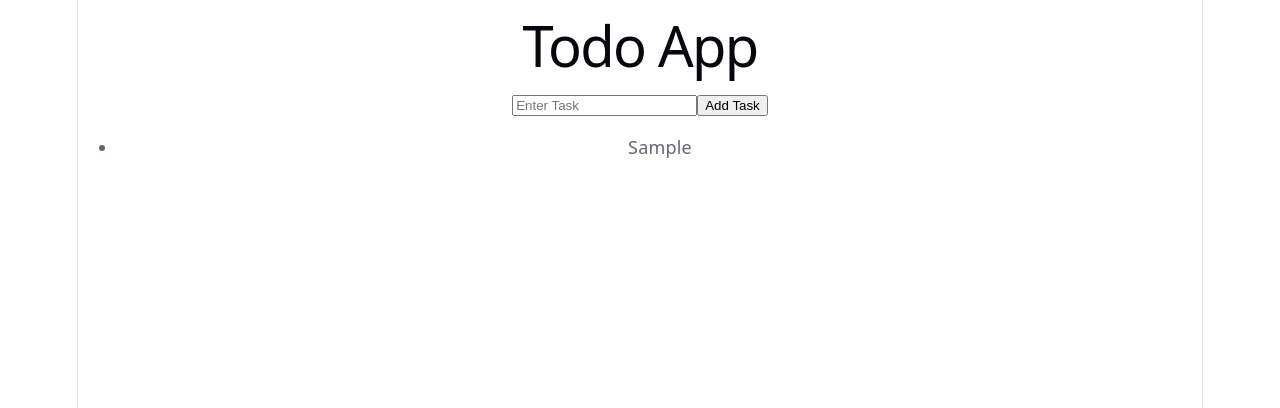
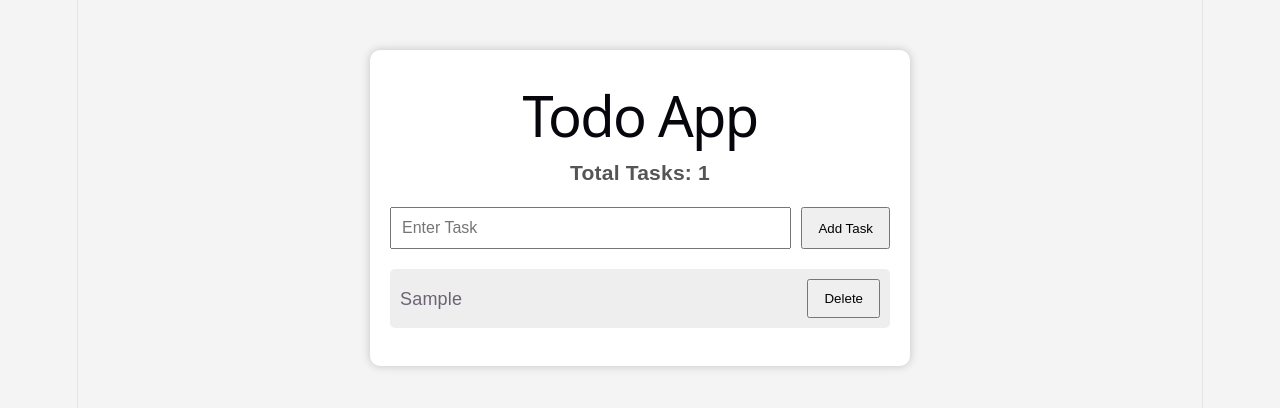
Before and after one commit to aryansingh2k3/Todo-App, a React (Vite) app: page / in a window 1280 px wide. Both pictures are taken after typing "Sample" into the empty fields and a click on the button "Add Task". Shown: the top 408 px of the page. Built offline with nearby package versions, Linux system fonts and the light colour scheme.

Commit message:
Add delete task, task counter and improve Todo App UI

```diff
--- a/src/App.css
+++ b/src/App.css
@@ -1,184 +1,65 @@
-.counter {
-  font-size: 16px;
-  padding: 5px 10px;
-  border-radius: 5px;
-  color: var(--accent);
-  background: var(--accent-bg);
-  border: 2px solid transparent;
-  transition: border-color 0.3s;
-  margin-bottom: 24px;
-
-  &:hover {
-    border-color: var(--accent-border);
-  }
-  &:focus-visible {
-    outline: 2px solid var(--accent);
-    outline-offset: 2px;
-  }
+body {
+  margin: 0;
+  font-family: Arial, Helvetica, sans-serif;
+  background-color: #f4f4f4;
 }
 
-.hero {
-  position: relative;
-
-  .base,
-  .framework,
-  .vite {
-    inset-inline: 0;
-    margin: 0 auto;
-  }
-
-  .base {
-    width: 170px;
-    position: relative;
-    z-index: 0;
-  }
-
-  .framework,
-  .vite {
-    position: absolute;
-  }
-
-  .framework {
-    z-index: 1;
-    top: 34px;
-    height: 28px;
-    transform: perspective(2000px) rotateZ(300deg) rotateX(44deg) rotateY(39deg)
-      scale(1.4);
-  }
-
-  .vite {
-    z-index: 0;
-    top: 107px;
-    height: 26px;
-    width: auto;
-    transform: perspective(2000px) rotateZ(300deg) rotateX(40deg) rotateY(39deg)
-      scale(0.8);
-  }
+.container {
+  width: 500px;
+  margin: 50px auto;
+  background: white;
+  padding: 20px;
+  border-radius: 10px;
+  box-shadow: 0px 0px 10px rgba(0, 0, 0, 0.2);
 }
 
-#center {
-  display: flex;
-  flex-direction: column;
-  gap: 25px;
-  place-content: center;
-  place-items: center;
-  flex-grow: 1;
-
-  @media (max-width: 1024px) {
-    padding: 32px 20px 24px;
-    gap: 18px;
-  }
+h1 {
+  text-align: center;
 }
 
-#next-steps {
-  display: flex;
-  border-top: 1px solid var(--border);
-  text-align: left;
-
-  & > div {
-    flex: 1 1 0;
-    padding: 32px;
-    @media (max-width: 1024px) {
-      padding: 24px 20px;
-    }
-  }
-
-  .icon {
-    margin-bottom: 16px;
-    width: 22px;
-    height: 22px;
-  }
-
-  @media (max-width: 1024px) {
-    flex-direction: column;
-    text-align: center;
-  }
+h3 {
+  text-align: center;
+  color: #555;
 }
 
-#docs {
-  border-right: 1px solid var(--border);
-
-  @media (max-width: 1024px) {
-    border-right: none;
-    border-bottom: 1px solid var(--border);
-  }
+.input-section {
+  display: flex;
+  justify-content: center;
+  gap: 10px;
+  margin: 20px 0;
 }
 
-#next-steps ul {
+input {
+  flex: 1;
+  padding: 10px;
+  font-size: 16px;
+}
+
+button {
+  padding: 10px 15px;
+  cursor: pointer;
+}
+
+ul {
   list-style: none;
   padding: 0;
-  display: flex;
-  gap: 8px;
-  margin: 32px 0 0;
-
-  .logo {
-    height: 18px;
-  }
-
-  a {
-    color: var(--text-h);
-    font-size: 16px;
-    border-radius: 6px;
-    background: var(--social-bg);
-    display: flex;
-    padding: 6px 12px;
-    align-items: center;
-    gap: 8px;
-    text-decoration: none;
-    transition: box-shadow 0.3s;
-
-    &:hover {
-      box-shadow: var(--shadow);
-    }
-    .button-icon {
-      height: 18px;
-      width: 18px;
-    }
-  }
-
-  @media (max-width: 1024px) {
-    margin-top: 20px;
-    flex-wrap: wrap;
-    justify-content: center;
-
-    li {
-      flex: 1 1 calc(50% - 8px);
-    }
-
-    a {
-      width: 100%;
-      justify-content: center;
-      box-sizing: border-box;
-    }
-  }
 }
 
-#spacer {
-  height: 88px;
-  border-top: 1px solid var(--border);
-  @media (max-width: 1024px) {
-    height: 48px;
-  }
+li {
+  display: flex;
+  justify-content: space-between;
+  align-items: center;
+  background: #eeeeee;
+  padding: 10px;
+  margin-top: 10px;
+  border-radius: 5px;
 }
 
-.ticks {
-  position: relative;
-  width: 100%;
+li span {
+  font-size: 18px;
+}
 
-  &::before,
-  &::after {
-    content: '';
-    position: absolute;
-    top: -4.5px;
-    border: 5px solid transparent;
-  }
-
-  &::before {
-    left: 0;
-    border-left-color: var(--border);
-  }
-  &::after {
-    right: 0;
-    border-right-color: var(--border);
-  }
+p {
+  text-align: center;
+  color: gray;
 }
--- a/src/App.jsx
+++ b/src/App.jsx
@@ -1,11 +1,13 @@
 import { useState } from "react";
+import "./App.css";
 
 function App() {
   const [task, setTask] = useState("");
   const [tasks, setTasks] = useState([]);
 
+  // Add Task
   const addTask = () => {
-    if (task === "") {
+    if (task.trim() === "") {
       alert("Please Enter Task");
       return;
     }
@@ -14,11 +16,22 @@ function App() {
     setTask("");
   };
 
+  // Delete Task
+  const deleteTask = (indexToDelete) => {
+    const updatedTasks = tasks.filter((item, index) => {
+      return index !== indexToDelete;
+    });
+
+    setTasks(updatedTasks);
+  };
+
   return (
-    <>
-      <div>
-        <h1>Todo App</h1>
+    <div className="container">
+      <h1>Todo App</h1>
 
+      <h3>Total Tasks: {tasks.length}</h3>
+
+      <div className="input-section">
         <input
           type="text"
           placeholder="Enter Task"
@@ -27,14 +40,24 @@ function App() {
         />
 
         <button onClick={addTask}>Add Task</button>
+      </div>
 
+      {tasks.length === 0 ? (
+        <p>No Tasks Available</p>
+      ) : (
         <ul>
           {tasks.map((item, index) => (
-            <li key={index}>{item}</li>
+            <li key={index}>
+              <span>{item}</span>
+
+              <button onClick={() => deleteTask(index)}>
+                Delete
+              </button>
+            </li>
           ))}
         </ul>
-      </div>
-    </>
+      )}
+    </div>
   );
 }
 
```
